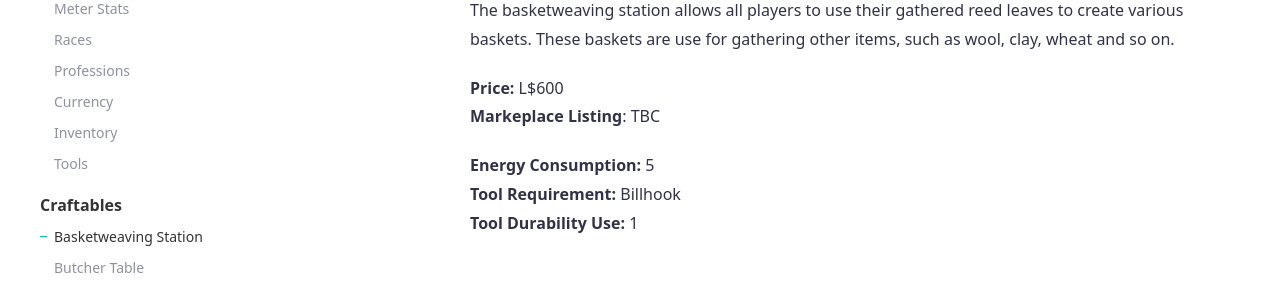
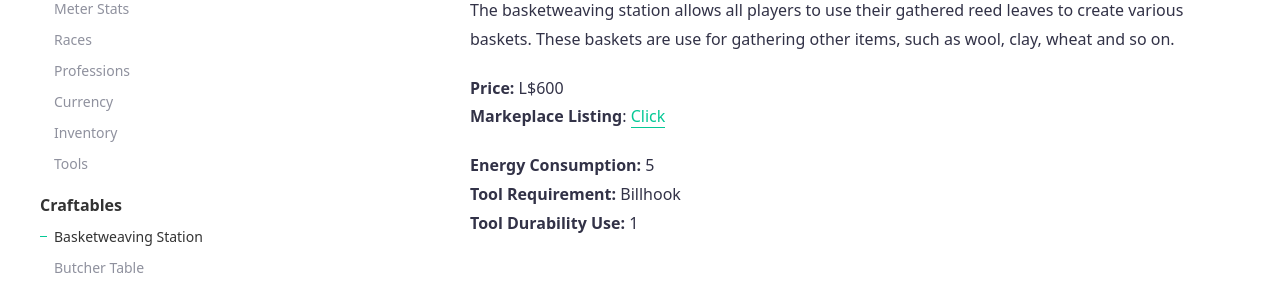
Before and after one commit to SLColonies/Public, a Jekyll site: the page built from _docs/basket.md, in a window 1280 px wide and 900 px high. Shown: the part 288-580 px from the top of the window. Built offline with Jekyll 4.4.1, drawn with Linux system fonts in a browser that asks for light colours.

Commit message:
Update basket.md

```diff
--- a/_docs/basket.md
+++ b/_docs/basket.md
@@ -6,7 +6,7 @@ tags: [features]
 The basketweaving station allows all players to use their gathered reed leaves to create various baskets. These baskets are use for gathering other items, such as wool, clay, wheat and so on.
 
 **Price:** L$600<br>
-**Markeplace Listing**: TBC<br>
+**Markeplace Listing**: [Click](https://marketplace.secondlife.com/p/SLC-Craftables-Basketweaving-Station/19218617)<br>
 
 **Energy Consumption:** 5<br>
 **Tool Requirement:** Billhook<br>
```
